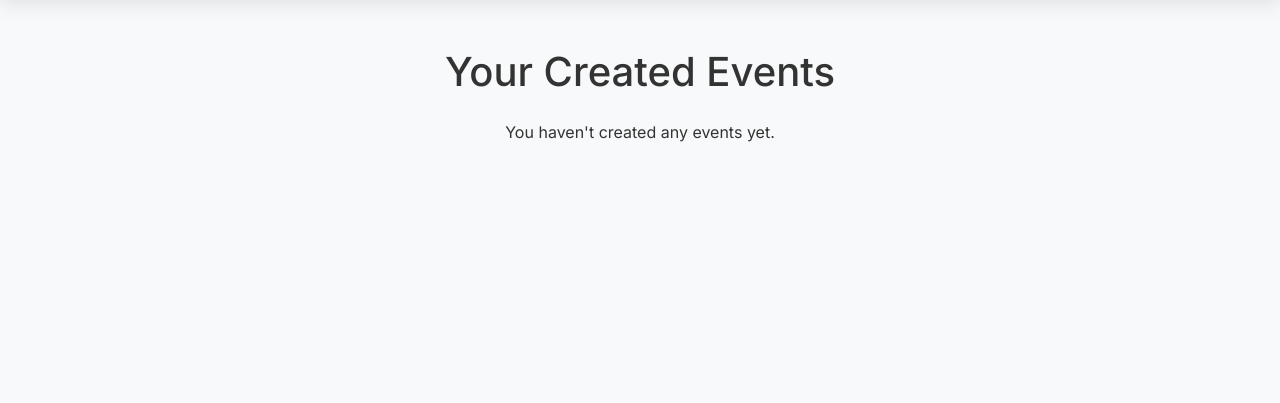
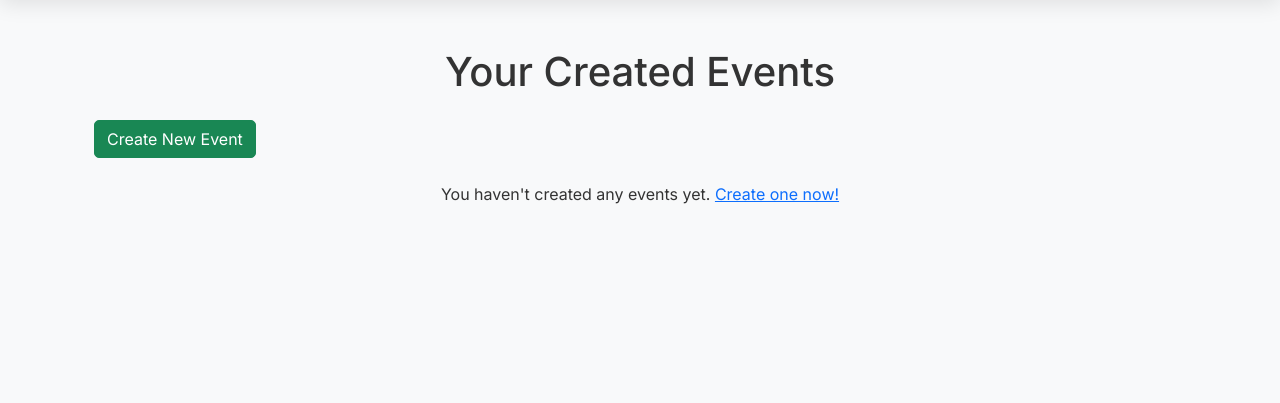
Before and after one commit to Ojay97-hub/event-scheduler, a Django app: page /created-events/ in a window 1280 px wide. Shown: the part 80-483 px from the top of the page. Run offline with Django 3.2, Linux system fonts and the light colour scheme; the visitor is signed in with stand-in values (Sample User, id 1); data that the repository does not hold is empty; some libraries are stand-ins or nearby versions.

```diff
--- a/events/models.py
+++ b/events/models.py
@@ -57,6 +57,8 @@ class Event(models.Model):
     canceled = models.BooleanField(default=False)
 
     def save(self, *args, **kwargs):
+        # Automatically set `free` to True if price is None or 0
+        self.free = self.price is None or self.price == 0
         # Set default for end date and time if not provided
         if not self.end_date:
             self.end_date = self.start_date  # Default end date to start date if not set
--- a/events/templates/events/created_events.html
+++ b/events/templates/events/created_events.html
@@ -5,30 +5,39 @@
 <div class="container mt-5">
     <h1 class="text-center mb-4">Your Created Events</h1>
 
+    <div class="text-right mb-4">
+        <a href="{% url 'create_event' %}" class="btn btn-success">Create New Event</a>
+    </div>
+
     {% if events %}
     <div class="row">
         {% for event in events %}
         <div class="col-lg-4 col-md-6 mb-4">
             <div class="card h-100">
+                {% if event.image_url %}
+                <img src="{{ event.image_url }}" class="card-img-top" alt="Image for {{ event.title }}">
+                {% endif %}
                 <div class="card-body">
-                    {% if event.image_url %}
-                    <img src="{{ event.image_url }}" class="card-img-top" alt="{{ event.title }}">
-                    {% endif %}
                     <h5 class="card-title">{{ event.title }}</h5>
                     <p class="card-text"><strong>Date:</strong> {{ event.start_date|date:"F j, Y" }}</p>
                     <p class="card-text"><strong>Time:</strong> {{ event.start_time|time:"g:i A" }}</p>
                     <p class="card-text"><strong>Location:</strong> {{ event.location.venue_name }}</p>
                     <p class="card-text"><small>Category: {{ event.get_category_display }}</small></p>
+                    <p class="card-text"><strong>Attendees:</strong> {{ event.registrations.count }}</p>
                 </div>
                 <div class="card-footer d-flex justify-content-between">
-                    <a href="{% url 'event_detail' event.id %}" class="btn btn-info">Manage Event</a>
+                    <a href="{% url 'event_detail' event.id %}" class="btn btn-info">Manage</a>
                 </div>
             </div>
         </div>
         {% endfor %}
     </div>
+
+    <div class="mt-4">
+        <!-- Include pagination here if needed -->
+    </div>
     {% else %}
-    <p class="text-center">You haven't created any events yet.</p>
+    <p class="text-center">You haven't created any events yet. <a href="{% url 'create_event' %}">Create one now!</a></p>
     {% endif %}
 </div>
 {% endblock %}
--- a/events/templates/events/registered_events.html
+++ b/events/templates/events/registered_events.html
@@ -11,6 +11,9 @@
         {% for registration in upcoming_events %}
         <div class="col-lg-4 col-md-6 mb-4">
             <div class="card h-100">
+                {% if registration.event.image_url %}
+                <img src="{{ registration.event.image_url }}" class="card-img-top" alt="Image for {{ registration.event.title }}">
+                {% endif %}
                 <div class="card-body">
                     <h5 class="card-title">{{ registration.event.title }}</h5>
                     <p class="card-text"><strong>Date:</strong> {{ registration.event.start_date|date:"F j, Y" }}</p>
@@ -37,6 +40,9 @@
         {% for registration in past_events %}
         <div class="col-lg-4 col-md-6 mb-4">
             <div class="card h-100">
+                {% if registration.event.image_url %}
+                <img src="{{ registration.event.image_url }}" class="card-img-top" alt="Image for {{ registration.event.title }}">
+                {% endif %}
                 <div class="card-body">
                     <h5 class="card-title">{{ registration.event.title }}</h5>
                     <p class="card-text"><strong>Date:</strong> {{ registration.event.start_date|date:"F j, Y" }}</p>
--- a/events/views.py
+++ b/events/views.py
@@ -131,13 +131,13 @@ def create_event(request):
             event.organiser = request.user
             event.save()
             return redirect('created_events')  # Adjust the redirect as needed
-        else:
-            # Debugging form errors
-            print("Event form errors:", event_form.errors)
-            print("Location form errors:", location_form.errors)
+        # else:
+        #     # Debugging form errors
+        #     print("Event form errors:", event_form.errors)
+        #     print("Location form errors:", location_form.errors)
 
-            # Optional: print POST data to inspect
-            print(request.POST)
+        #     # Optional: print POST data to inspect
+        #     print(request.POST)
 
     else:
         event_form = EventForm()
```
Also changed, not shown: events/templates/events/event_detail.html (+27 -7 lines).
